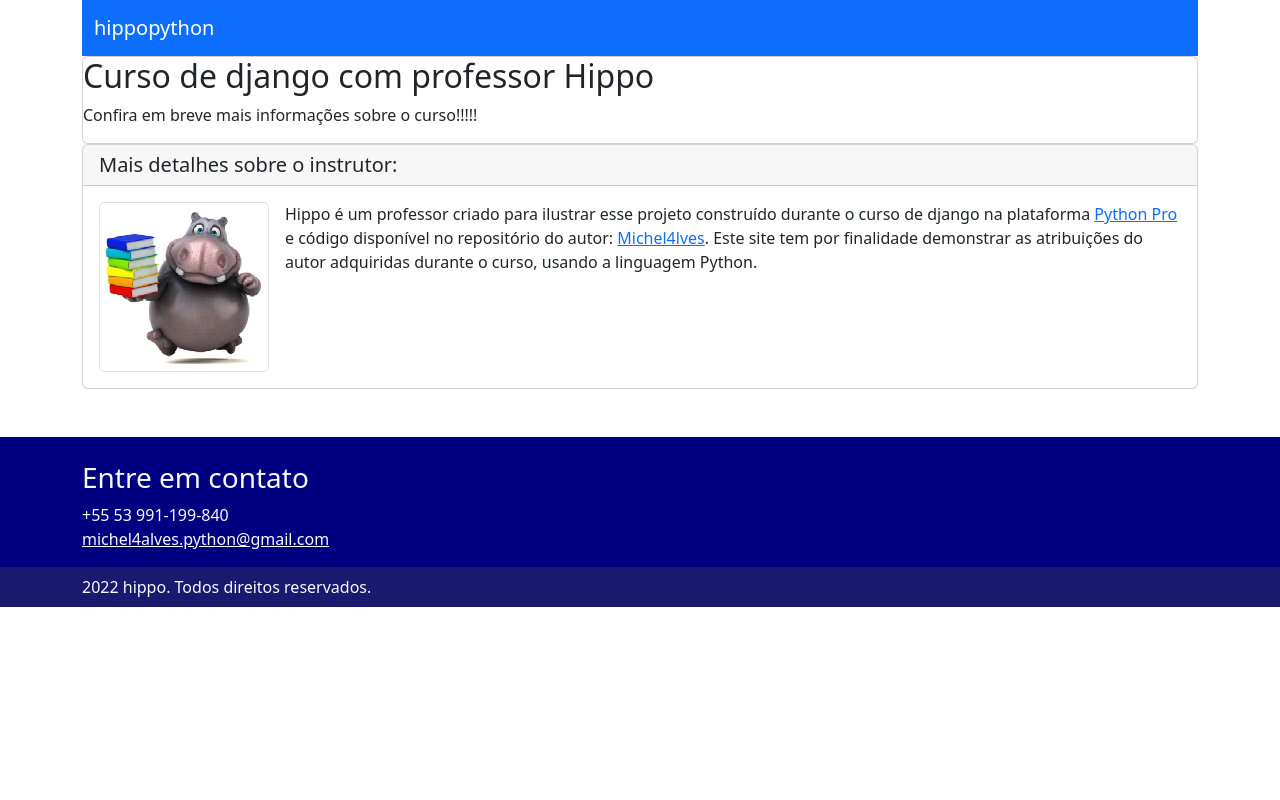
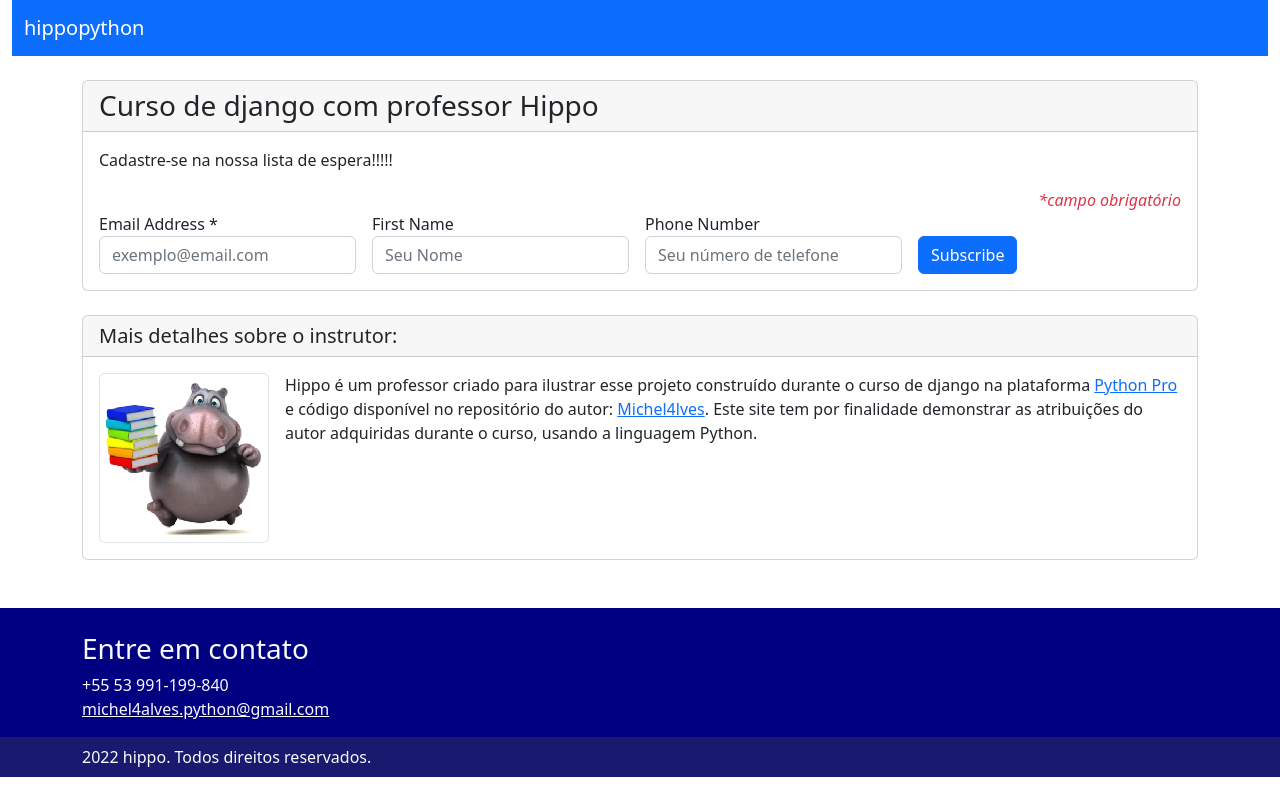
Before and after one commit to Michel4lves/hippopython, a Django app: page / in a window 1280 px wide. Run offline with Django 4.2, Linux system fonts and the light colour scheme; some libraries are stand-ins or nearby versions.

Commit message:
Configurado acesso a lista de espera com mailchimp

```diff
--- a/hippopython/base/templates/base/home.html
+++ b/hippopython/base/templates/base/home.html
@@ -21,7 +21,7 @@
     <script src="{% static 'js/scripts.js' %}"></script>
   </head>
   <body>
-    <div class="container">
+    <div class="container-fluid">
 		<div class="row">
 			<div class="col-md-12">
 				<nav class="navbar navbar-expend-lg navbar-dark bg-primary">
@@ -29,16 +29,50 @@
 						<a class="navbar-brand" href="{% url 'base:home' %}">hippopython</a>
 				    </div>
 				</nav>
-				<div class="jumbotron card card-block">
-					<h2>
+			</div>
+		</div>
+	</div>
+    <div class="container pt-4">
+		<div class="row">
+			<div class="col-md-12">
+				<div class="card">
+					<h3 class="card-header">
 						Curso de django com professor Hippo
-					</h2>
-					<p>
-						Confira em breve mais informações sobre o curso!!!!!
-					</p>
+					</h3>
+					<div class="card-body">
+						<p>
+							Cadastre-se na nossa lista de espera!!!!!
+						</p>
+						<form action="https://hippopython.us14.list-manage.com/subscribe/post?u=cad97d507be5cee93ee33a63f&amp;id=168c7c7fd7"
+							  method="post" id="mc-embedded-subscribe-form" name="mc-embedded-subscribe-form"
+							  class="form-row align-items-center" target="_blank" novalidate>
+							<div class="indicates-required text-danger text-end fst-italic"><span class="asterisk text-danger">*</span>campo obrigatório</div>
+							<div class="form-row align-items-center">
+								<div class="col-auto float-start me-3">
+									<label class="sr-only" for="mce-EMAIL">Email Address <span class="asterisk">*</span></label>
+									<input type="email" value="" name="EMAIL" class="form-control" id="mce-EMAIL" placeholder="exemplo@email.com">
+								</div>
+								<div class="col-auto float-start me-3">
+									<label class="sr-only" for="mce-FNAME">First Name</label>
+									<input type="text" value="" name="FNAME" class="form-control" id="mce-FNAME" placeholder="Seu Nome">
+								</div>
+								<div class="col-auto float-start me-3">
+									<label class="sr-only" for="mce-PHONE">Phone Number</label>
+									<input type="text" value="" name="PHONE" class="form-control" id="mce-PHONE" placeholder="Seu número de telefone">
+								</div>
+								<!-- real people should not fill this in and expect good things - do not remove this or risk form bot signups-->
+								<div style="position: absolute; left: -5000px;" aria-hidden="true"><input type="text" name="b_cad97d507be5cee93ee33a63f_168c7c7fd7" tabindex="-1" value=""></div>
+							<div class="col-auto pt-4">
+								<input type="submit" value="Subscribe" name="subscribe" id="mc-embedded-subscribe" class="btn btn-primary">
+							</div>
+						  </div>
+						</form>
+					</div>
 				</div>
 			</div>
 		</div>
+	</div>
+    <div class="container pt-4">
 		<div class="row">
 			<div class="col-md-12">
 				<div class="card">
@@ -49,7 +83,7 @@
 						<p class="card-text">
 							<img src="{% static 'img/hippo.png' %}" alt="Foto do professor Hippo" class="img-thumbnail float-start me-3" />
 							Hippo é um professor criado para ilustrar esse projeto construído durante o curso de django na plataforma
-							<a href="https://www.python.pro.br">Python Pro</a> e código disponível no repositório do autor:
+							<a href="https://plataforma.dev.pro.br/">Python Pro</a> e código disponível no repositório do autor:
 							<a href=" https://github.com/Michel4lves">Michel4lves</a>.
 							Este site tem por finalidade demonstrar as atribuições do autor adquiridas durante o curso, usando a linguagem Python.
 						</p>
```
